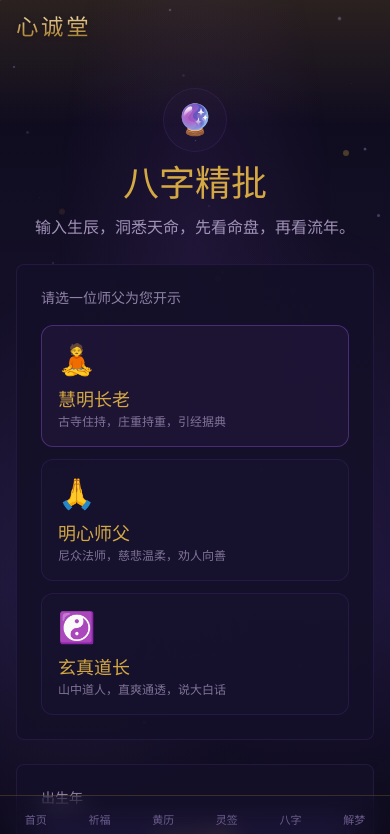
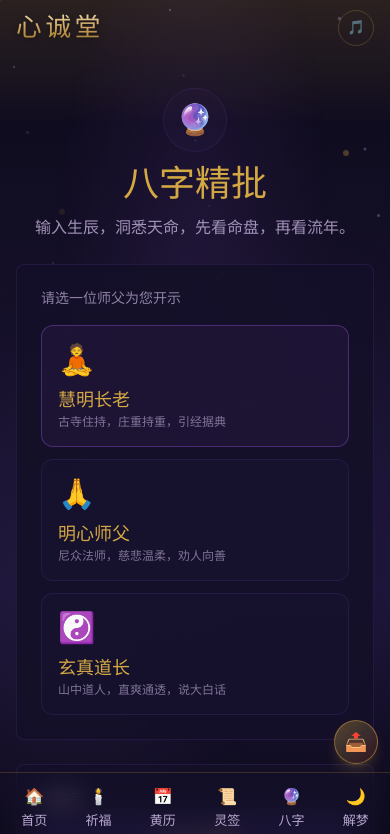
Before and after one commit to LJ082057/xinchengtang, a Next.js app: page /bazi in a window 390 px wide. Shown: the top 834 px of the page. Built offline with nearby package versions, Linux system fonts and the light colour scheme.

Commit message:
fix: 6项修复 - 底部菜单加大/音乐移动端显示/分享按钮可点/八字流式解析/字体优化

```diff
--- a/app/bazi/page.tsx
+++ b/app/bazi/page.tsx
@@ -57,6 +57,8 @@ export default function BaziPage() {
       buffer += decoder.decode(value, { stream: true });
 
       const lines = buffer.split("\n");
+      buffer = lines.pop() || ""; // 保留最后一个不完整的行
+
       for (const line of lines) {
         if (line.startsWith("REASONING:")) {
           setReasoning(prev => prev + line.slice(10));
@@ -64,6 +66,12 @@ export default function BaziPage() {
           setResult(prev => prev + line.slice(8));
         }
       }
+    }
+    // 处理最后的buffer
+    if (buffer.startsWith("REASONING:")) {
+      setReasoning(prev => prev + buffer.slice(10));
+    } else if (buffer.startsWith("CONTENT:")) {
+      setResult(prev => prev + buffer.slice(8));
     }
     setStreaming(false);
   };
--- /dev/null
+++ b/app/components/ShareFAB.tsx
@@ -0,0 +1,26 @@
+"use client";
+
+export default function ShareFAB() {
+  const handleShare = () => {
+    if (navigator.share) {
+      navigator.share({
+        title: "心诚堂 · 为家人祈福求灵签",
+        text: "心诚则灵。点一盏灯，求一支签，看一卦命。一念慈悲，福报自来。",
+        url: window.location.origin,
+      }).catch(() => {});
+    } else {
+      // 复制链接
+      navigator.clipboard.writeText(window.location.origin).then(() => {
+        alert("链接已复制，快去分享给好友吧！");
+      }).catch(() => {});
+    }
+  };
+
+  return (
+    <button onClick={handleShare}
+      className="fixed right-3 bottom-20 z-40 flex size-11 items-center justify-center rounded-full border border-gold/50 bg-gradient-to-br from-gold/35 via-gold/20 to-vermillion/20 text-gold shadow-lg shadow-gold/20 backdrop-blur-sm active:scale-95 transition-all duration-fast md:hidden"
+      title="分享赚福报金">
+      <span className="text-lg">📤</span>
+    </button>
+  );
+}
--- a/app/dream/page.tsx
+++ b/app/dream/page.tsx
@@ -126,7 +126,13 @@ export default function DreamPage() {
       <div className="transition-all duration-base rounded-lg border border-gold/20 bg-xuan-card/95 p-card-pad shadow-paper backdrop-blur-sm text-center space-y-3">
         <p className="text-sm text-gold">🙏 分享给好友 · 赚福报金</p>
         <p className="text-xs text-paper-dark/70">发给朋友解梦，双方各得 1 福报金</p>
-        <button className="inline-flex items-center gap-2 rounded-full border border-gold/30 px-4 py-2 text-sm text-gold hover:bg-gold/10 transition-all duration-fast">
+        <button onClick={() => {
+          if (navigator.share) {
+            navigator.share({ title: "心诚堂 · 周公解梦", text: "我刚在心诚堂解了个梦，你也来试试吧！", url: window.location.origin + "/dream/" }).catch(() => {});
+          } else {
+            navigator.clipboard.writeText(window.location.origin + "/dream/").then(() => alert("链接已复制！"));
+          }
+        }} className="inline-flex items-center gap-2 rounded-full border border-gold/30 px-4 py-2 text-sm text-gold hover:bg-gold/10 transition-all duration-fast active:scale-95">
           📤 分享赚福报
         </button>
       </div>
--- a/app/layout.tsx
+++ b/app/layout.tsx
@@ -2,6 +2,7 @@ import type { Metadata, Viewport } from "next";
 import "./globals.css";
 import MusicToggle from "./components/MusicToggle";
 import HeaderBg from "./components/HeaderBg";
+import ShareFAB from "./components/ShareFAB";
 
 export const metadata: Metadata = {
   title: "心诚堂 · 为家人祈福求灵签",
@@ -33,12 +34,12 @@ const navLinks = [
 ];
 
 const bottomTabs = [
-  { href: "/", label: "首页" },
-  { href: "/qifu/", label: "祈福" },
-  { href: "/almanac/", label: "黄历" },
-  { href: "/lottery/", label: "灵签" },
-  { href: "/bazi/", label: "八字" },
-  { href: "/dream/", label: "解梦" },
+  { href: "/", label: "首页", icon: "🏠" },
+  { href: "/qifu/", label: "祈福", icon: "🕯️" },
+  { href: "/almanac/", label: "黄历", icon: "📅" },
+  { href: "/lottery/", label: "灵签", icon: "📜" },
+  { href: "/bazi/", label: "八字", icon: "🔮" },
+  { href: "/dream/", label: "解梦", icon: "🌙" },
 ];
 
 export default function RootLayout({ children }: { children: React.ReactNode }) {
@@ -88,12 +89,14 @@ export default function RootLayout({ children }: { children: React.ReactNode })
         <header className="fixed top-0 z-50 h-14 w-full transition-all duration-base safe-top bg-transparent">
           <div className="mx-auto flex h-full max-w-6xl items-center justify-between px-4">
             <a className="flex items-center gap-2.5" href="/">
-              <span className="text-[1.4rem] md:text-[1.65rem]" style={{
-                fontFamily:"'ZhiMangXing',cursive",
+              <span style={{
+                fontFamily:"'ZhiMangXing', cursive",
+                fontSize:"1.6rem",
                 background:"linear-gradient(180deg, #f5e6b8 0%, #c9a05c 50%, #8b6914 100%)",
                 WebkitBackgroundClip:"text",WebkitTextFillColor:"transparent",
-                letterSpacing:"0.12em",
-                filter:"drop-shadow(0 1px 2px rgba(0,0,0,0.3))"
+                backgroundClip:"text",color:"transparent",
+                letterSpacing:"0.15em",
+                filter:"drop-shadow(0 1px 3px rgba(0,0,0,0.4))"
               }}>心诚堂</span>
             </a>
             <nav className="hidden items-center gap-5 md:flex">
@@ -105,27 +108,29 @@ export default function RootLayout({ children }: { children: React.ReactNode })
                 找回记录
               </a>
             </nav>
+            {/* 移动端：音乐按钮 */}
+            <div className="flex items-center gap-2 md:hidden">
+              <MusicToggle />
+            </div>
           </div>
           <div className="gold-divider opacity-0 transition-opacity duration-slow" />
         </header>
 
         {/* 主内容 */}
-        <main className="relative z-10 mx-auto min-h-[calc(100vh-3.5rem)] w-full pt-14 pb-24 md:pb-8">
+        <main className="relative z-10 mx-auto min-h-[calc(100vh-3.5rem)] w-full pt-14 pb-20 md:pb-8">
           {children}
         </main>
 
         {/* ShareFAB - 分享赚福报 */}
-        <button className="fixed right-3 z-40 flex size-10 items-center justify-center rounded-full border border-gold/50 bg-gradient-to-br from-gold/35 via-gold/20 to-vermillion/20 text-gold shadow-lg shadow-gold/20 backdrop-blur-sm hover:scale-110 transition-all duration-fast md:hidden"
-          title="分享赚福报金">
-          📤
-        </button>
+        <ShareFAB />
 
         {/* 底部导航（移动端） */}
         <nav className="fixed inset-x-0 bottom-0 z-40 border-t border-gold/20 bg-xuan-card/97 backdrop-blur-md md:hidden">
-          <div className="grid grid-cols-6 px-1 pb-[max(env(safe-area-inset-bottom),0.5rem)] pt-2">
+          <div className="grid grid-cols-6 px-0.5 pb-[max(env(safe-area-inset-bottom),0.5rem)] pt-1.5">
             {bottomTabs.map(n => (
-              <a key={n.href} className="flex flex-col items-center gap-0.5 rounded-md px-0 py-2 text-xs transition-colors duration-fast text-ink-muted" href={n.href}>
-                <span className="text-[11px]">{n.label}</span>
+              <a key={n.href} className="flex flex-col items-center gap-0.5 py-1.5 text-paper-dark active:bg-gold/10 rounded-md transition-colors" href={n.href}>
+                <span className="text-base">{n.icon}</span>
+                <span className="text-[13px] font-medium">{n.label}</span>
               </a>
             ))}
           </div>
--- a/app/qifu/page.tsx
+++ b/app/qifu/page.tsx
@@ -82,7 +82,13 @@ export default function QifuPage() {
         <div className="transition-all duration-base rounded-lg border border-gold/20 bg-xuan-card/95 p-card-pad shadow-paper text-center space-y-3">
           <p className="text-sm text-gold">🙏 分享给好友 · 赚福报金</p>
           <p className="text-xs text-paper-dark/70">分享给朋友，双方各得 1 福报金</p>
-          <button className="inline-flex items-center gap-2 rounded-full border border-gold/30 px-4 py-2 text-sm text-gold hover:bg-gold/10 transition-all duration-fast">
+          <button onClick={() => {
+            if (navigator.share) {
+              navigator.share({ title: "心诚堂 · 为家人祈福", text: "我刚在心诚堂为家人点了一盏祈福灯，你也来吧！", url: window.location.origin + "/qifu/" }).catch(() => {});
+            } else {
+              navigator.clipboard.writeText(window.location.origin + "/qifu/").then(() => alert("链接已复制！"));
+            }
+          }} className="inline-flex items-center gap-2 rounded-full border border-gold/30 px-4 py-2 text-sm text-gold hover:bg-gold/10 transition-all duration-fast active:scale-95">
             📤 分享赚福报
           </button>
         </div>
```
